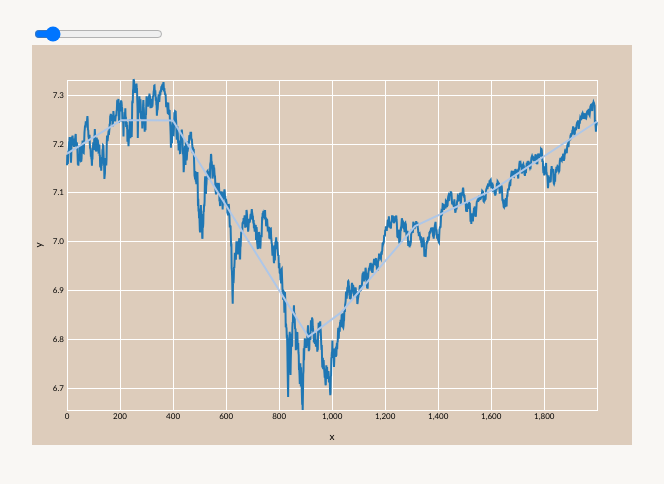
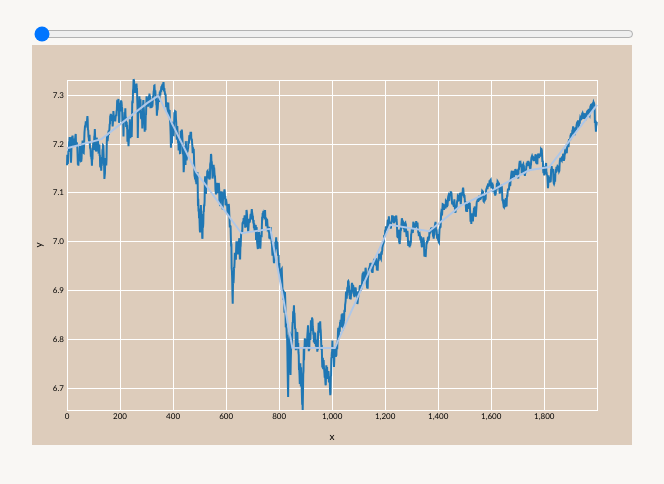
Before and after one commit to avibryant/l1tf, a plain HTML site: page example/snp500.html in a window 1280 px wide. Shown: the whole page, without its empty margins (108-772 px from the left). Drawn offline with Linux system fonts and the light colour scheme.

Commit message:
range slider tweaks

```diff
--- a/example/snp500.html
+++ b/example/snp500.html
@@ -21,7 +21,7 @@ var linechart = gg({
 
 function render() {
   $("#examples").empty()
-   var data = orig.concat(l1tf(array, 5000 * $("#range").val() / 100).points.map(function(ary){return {x:ary[0],y:ary[1],set:'f'}}))
+   var data = orig.concat(l1tf(array, 5000 * $("#range").val()).points.map(function(ary){return {x:ary[0],y:ary[1],set:'f'}}))
     linechart.render(600, 400, d3.select('#examples'), data)
 }
 $(document).ready(function() {
@@ -31,7 +31,7 @@ $(document).ready(function() {
 </script>
 </head>
 <body>
-<input id="range" type="range" value="10"/>
+<input id="range" type="range" min="0.01" max="0.99" step="0.001" value="0.01" style="width:600px"/>
 <div id='examples'></div>
 </body>
 </html>
```
Also changed, not shown: example/aapl.html (+2 -2 lines).
